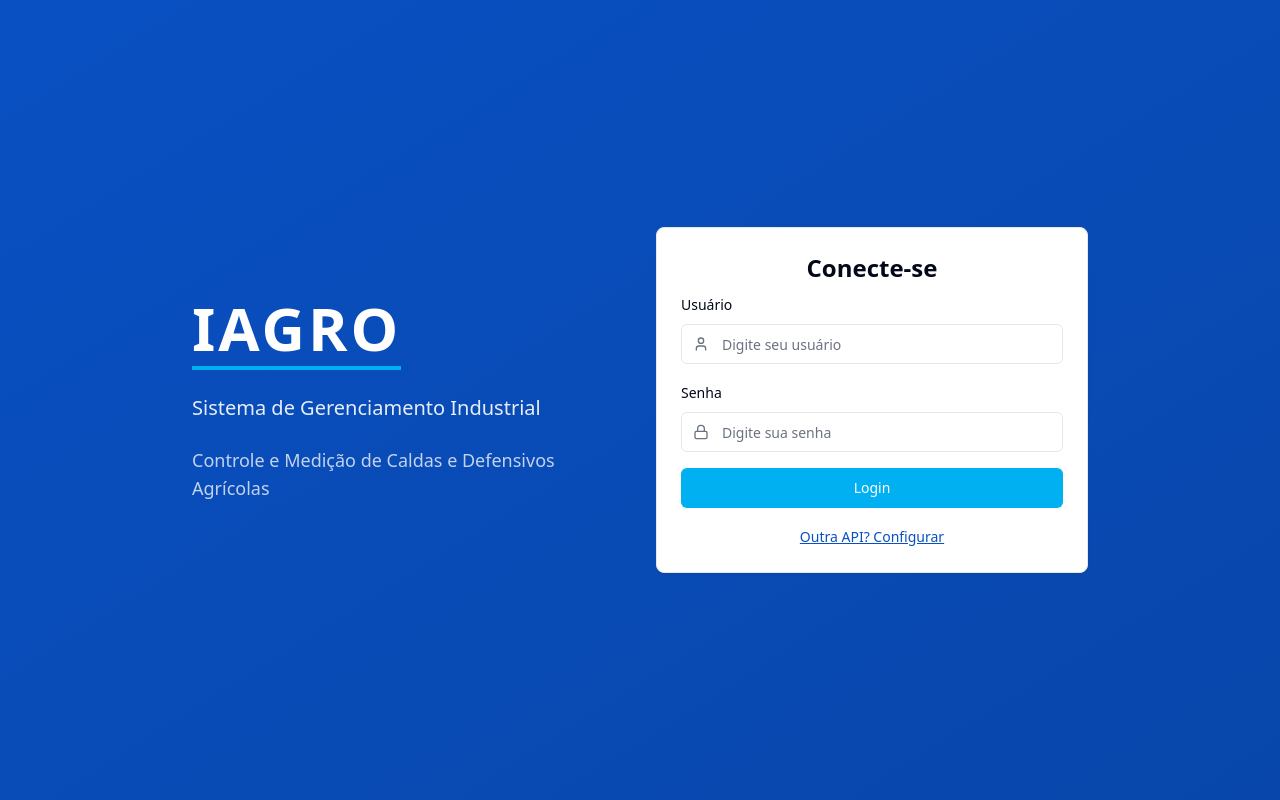
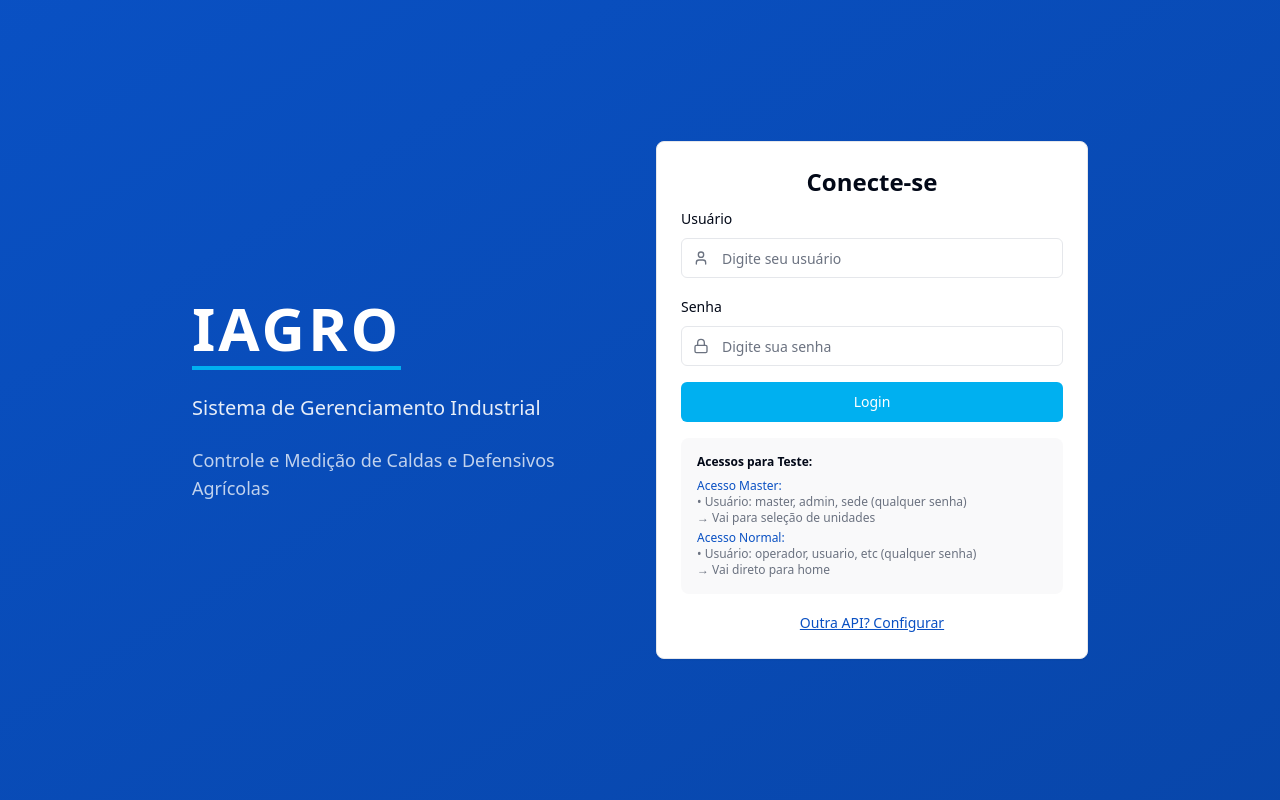
Before and after one commit to kroonus2/iagro-flow, a React (Vite) app: page / in a window 1280 px wide. Built offline with nearby package versions, Linux system fonts and the light colour scheme.

Commit message:
Add login access instructions
Add instructions for developer access to the login page to test different functionalities.

```diff
--- a/src/pages/Login.tsx
+++ b/src/pages/Login.tsx
@@ -105,6 +105,31 @@ const Login = () => {
                 {loading ? "Conectando..." : "Login"}
               </Button>
 
+              {/* Informações de Teste para Desenvolvedores */}
+              <div className="bg-muted/50 rounded-lg p-4 text-xs space-y-2">
+                <h4 className="font-semibold text-foreground">Acessos para Teste:</h4>
+                <div className="space-y-1">
+                  <div>
+                    <span className="font-medium text-primary">Acesso Master:</span>
+                    <div className="text-muted-foreground">
+                      • Usuário: master, admin, sede (qualquer senha)
+                    </div>
+                    <div className="text-muted-foreground text-xs">
+                      → Vai para seleção de unidades
+                    </div>
+                  </div>
+                  <div>
+                    <span className="font-medium text-primary">Acesso Normal:</span>
+                    <div className="text-muted-foreground">
+                      • Usuário: operador, usuario, etc (qualquer senha)
+                    </div>
+                    <div className="text-muted-foreground text-xs">
+                      → Vai direto para home
+                    </div>
+                  </div>
+                </div>
+              </div>
+
               <div className="text-center">
                 <button
                   type="button"
```
